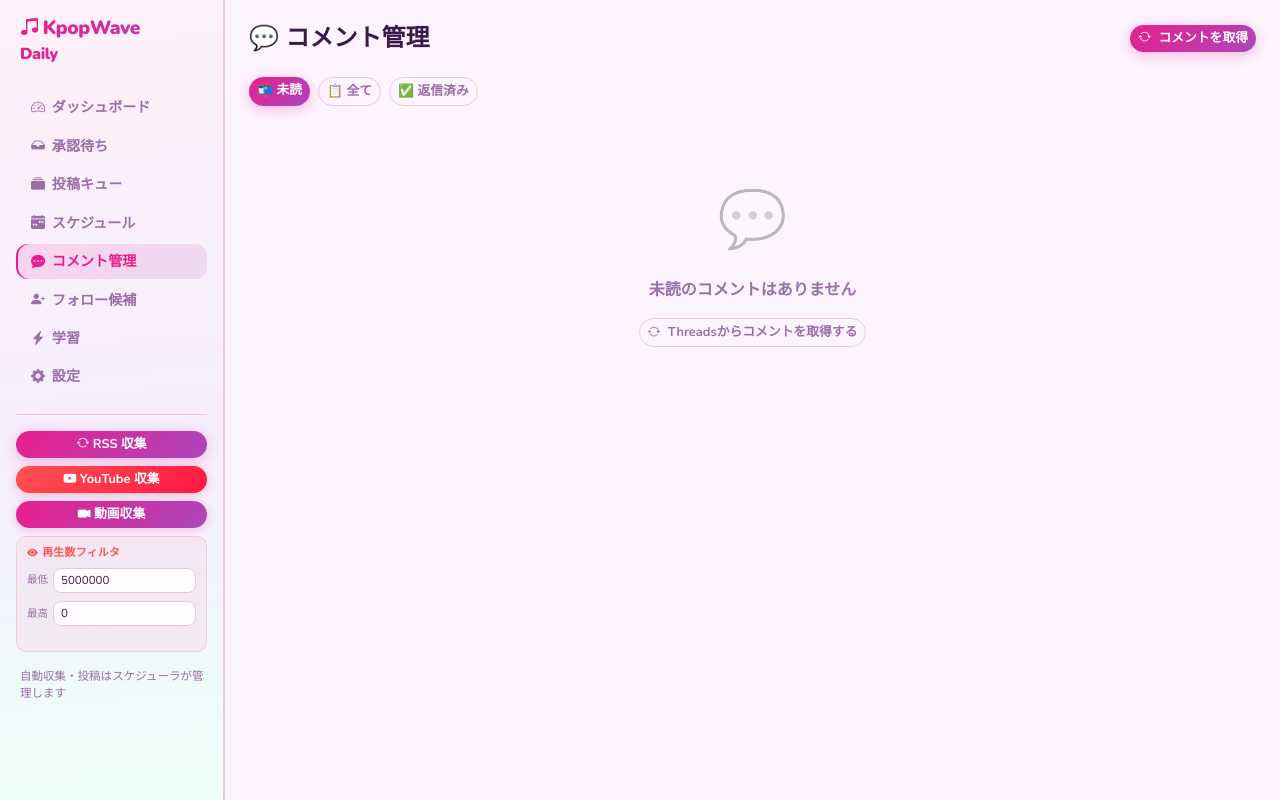
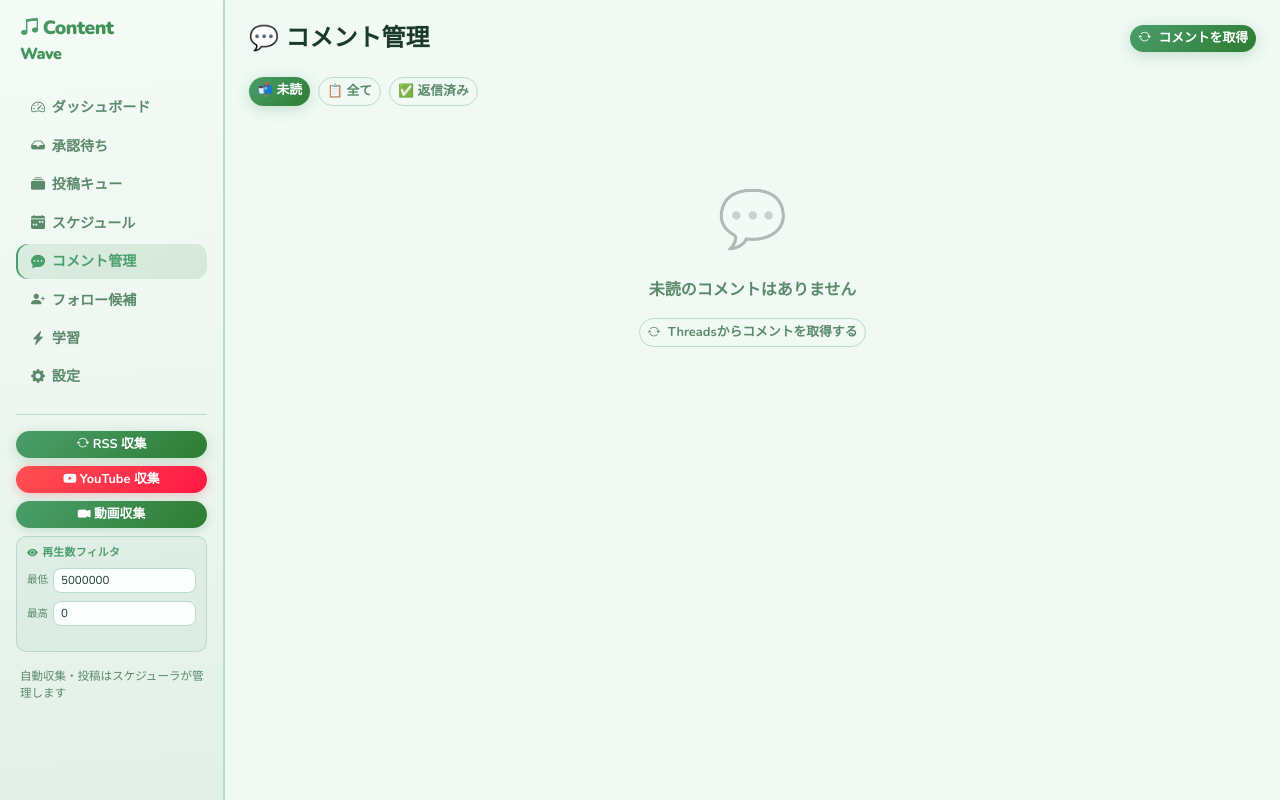
Before and after one commit to mktiskw1/kpopwave-tool, a Flask app: page /comments in a window 1280 px wide. Run offline with Flask 3, Linux system fonts and the light colour scheme.

Commit message:
chore: auto-save from launcher

```diff
--- a/templates/base.html
+++ b/templates/base.html
@@ -3,27 +3,27 @@
 <head>
   <meta charset="UTF-8">
   <meta name="viewport" content="width=device-width, initial-scale=1.0">
-  <title>KpopWave Daily</title>
+  <title>ContentWave</title>
   <link href="https://fonts.googleapis.com/css2?family=Nunito:ital,wght@0,400;0,600;0,700;0,800;0,900;1,400&display=swap" rel="stylesheet">
   <link href="https://cdn.jsdelivr.net/npm/bootstrap@5.3.2/dist/css/bootstrap.min.css" rel="stylesheet">
   <link href="https://cdn.jsdelivr.net/npm/bootstrap-icons@1.11.3/font/bootstrap-icons.css" rel="stylesheet">
   <style>
     :root {
-      --accent:        #E91E8C;
-      --accent-hover:  #C0176D;
-      --accent-light:  #F48FB1;
-      --accent-soft:   #FCE4EC;
-      --accent2:       #AB47BC;
-      --accent2-light: #CE93D8;
+      --accent:        #4a9e6b;
+      --accent-hover:  #3a8558;
+      --accent-light:  #a8d5b5;
+      --accent-soft:   #e8f5ed;
+      --accent2:       #2e7d32;
+      --accent2-light: #81c784;
       --accent3:       #26A69A;
       --accent3-light: #80CBC4;
       --peach:         #FFA726;
-      --bg:            #FDF4FF;
+      --bg:            #f0f9f4;
       --surface:       #FFFFFF;
-      --surface2:      #FFF0F9;
-      --border:        #F0C5DE;
-      --text:          #3B1A4A;
-      --text-muted:    #9B6EA8;
+      --surface2:      #e8f5ed;
+      --border:        #b8ddc8;
+      --text:          #1a3a2a;
+      --text-muted:    #5a8a6a;
     }
 
     /* ─── Base ─────────────────────────────────────────────────── */
@@ -36,7 +36,7 @@
 
     /* ─── Sidebar ──────────────────────────────────────────────── */
     .sidebar {
-      background: linear-gradient(175deg, #FFF0F8 0%, #F6EEFF 55%, #EDFFF8 100%);
+      background: linear-gradient(175deg, #f5fbf7 0%, #ecf6ef 55%, #e2f0e7 100%);
       border-right: 2px solid var(--border);
       min-height: 100vh;
       position: sticky;
@@ -67,11 +67,11 @@
     }
     .nav-link:hover {
       color: var(--accent);
-      background: rgba(233, 30, 140, 0.08);
+      background: rgba(74, 158, 107, 0.08);
     }
     .nav-link.active {
       color: var(--accent);
-      background: linear-gradient(135deg, rgba(233,30,140,.13), rgba(171,71,188,.13));
+      background: linear-gradient(135deg, rgba(74,158,107,.13), rgba(46,125,50,.13));
       box-shadow: inset 2px 0 0 var(--accent);
     }
     .nav-link i { width: 20px; display: inline-block; text-align: center; }
@@ -171,12 +171,12 @@
       background: linear-gradient(135deg, var(--accent) 0%, var(--accent2) 100%);
       border: none;
       color: #fff;
-      box-shadow: 0 3px 14px rgba(233, 30, 140, 0.28);
+      box-shadow: 0 3px 14px rgba(74, 158, 107, 0.28);
     }
     .btn-accent:hover {
-      background: linear-gradient(135deg, var(--accent-hover) 0%, #8E24AA 100%);
+      background: linear-gradient(135deg, var(--accent-hover) 0%, #1B5E20 100%);
       color: #fff;
-      box-shadow: 0 5px 18px rgba(233, 30, 140, 0.4);
+      box-shadow: 0 5px 18px rgba(74, 158, 107, 0.4);
       transform: translateY(-1px);
     }
 
@@ -275,7 +275,7 @@
     input[type=text], input[type=password], input[type=number],
     input[type=datetime-local], textarea, select,
     .form-control, .form-select {
-      background: #FFFBFE !important;
+      background: #fafffe !important;
       color: var(--text) !important;
       border-color: var(--border) !important;
       border-radius: 12px !important;
@@ -337,7 +337,7 @@
     <!-- サイドバー -->
     <div class="col-auto sidebar p-3" style="width:225px">
       <div class="brand mb-4 ps-1">
-        <i class="bi bi-music-note-beamed me-1" style="-webkit-text-fill-color:var(--accent);background:none;background-clip:unset"></i>KpopWave<br><span style="font-size:1rem">Daily</span>
+        <i class="bi bi-music-note-beamed me-1" style="-webkit-text-fill-color:var(--accent);background:none;background-clip:unset"></i>Content<br><span style="font-size:1rem">Wave</span>
       </div>
       <ul class="nav flex-column mb-3">
         <li class="nav-item">
@@ -408,27 +408,27 @@
 
       <form action="{{ url_for('collect_videos') }}" method="post" class="mt-2">
         <button type="submit" class="btn btn-sm w-100"
-                style="background:linear-gradient(135deg,#E91E8C,#AB47BC);border:none;color:#fff;border-radius:16px;font-weight:700;box-shadow:0 2px 10px rgba(233,30,140,.25)">
+                style="background:linear-gradient(135deg,#4a9e6b,#2e7d32);border:none;color:#fff;border-radius:16px;font-weight:700;box-shadow:0 2px 10px rgba(74,158,107,.25)">
           <i class="bi bi-camera-video-fill"></i> 動画収集
         </button>
       </form>
 
       <!-- 再生数フィルタ -->
-      <div class="mt-2 px-1" style="background:rgba(255,23,68,.05);border:1px solid rgba(255,82,82,.2);border-radius:10px;padding:8px 10px!important">
-        <div style="font-size:.68rem;color:#FF5252;font-weight:800;margin-bottom:6px;letter-spacing:.3px">
+      <div class="mt-2 px-1" style="background:rgba(74,158,107,.06);border:1px solid rgba(74,158,107,.25);border-radius:10px;padding:8px 10px!important">
+        <div style="font-size:.68rem;color:var(--accent);font-weight:800;margin-bottom:6px;letter-spacing:.3px">
           <i class="bi bi-eye-fill me-1"></i>再生数フィルタ
         </div>
         <div class="d-flex align-items-center gap-1 mb-2">
           <span style="font-size:.66rem;color:var(--text-muted);min-width:22px">最低</span>
           <input type="number" id="yt-min-views"
                  value="{{ youtube_min_view_count }}" min="0" step="100000"
-                 style="font-size:.72rem;padding:3px 7px;border-radius:8px!important;border:1px solid var(--border);background:#FFFBFE;color:var(--text);width:100%;outline:none">
+                 style="font-size:.72rem;padding:3px 7px;border-radius:8px!important;border:1px solid var(--border);background:#fafffe;color:var(--text);width:100%;outline:none">
         </div>
         <div class="d-flex align-items-center gap-1">
           <span style="font-size:.66rem;color:var(--text-muted);min-width:22px">最高</span>
           <input type="number" id="yt-max-views"
                  value="{{ youtube_max_view_count }}" min="0" step="100000"
-                 style="font-size:.72rem;padding:3px 7px;border-radius:8px!important;border:1px solid var(--border);background:#FFFBFE;color:var(--text);width:100%;outline:none">
+                 style="font-size:.72rem;padding:3px 7px;border-radius:8px!important;border:1px solid var(--border);background:#fafffe;color:var(--text);width:100%;outline:none">
         </div>
         <div id="yt-filter-status" style="font-size:.63rem;color:var(--accent3);min-height:13px;margin-top:4px;text-align:right"></div>
       </div>
```
Also changed, not shown: other parts of templates/base.html (+17 -17 lines).
